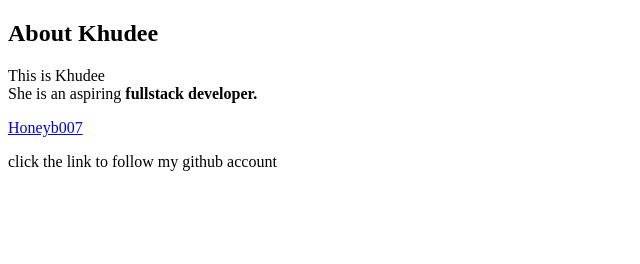
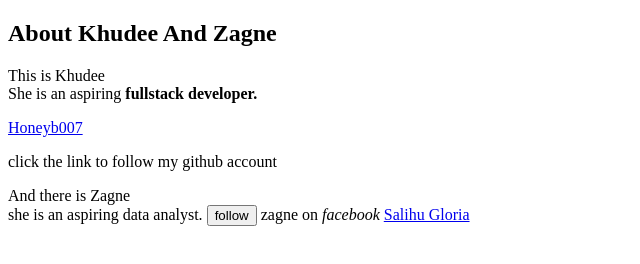
Before and after one commit to Honeyb007/honey, a plain HTML site: page index.html in a window 1280 px wide. Shown: the whole page, without its empty margins (0-640 px from the left). Drawn offline with Linux system fonts and the light colour scheme.

Commit message:
Initial commit

```diff
--- a/index.html
+++ b/index.html
@@ -6,9 +6,12 @@
     <title>Document</title>
 </head>
 <body>
-    <h2>About Khudee</h2>
+    <h2>About Khudee And Zagne</h2>
     <p>This is Khudee <br>
     She is an aspiring <strong>fullstack developer.</strong> <br></p>
      <a href="https://github.com">Honeyb007</a><p>click the link to follow my github account</p>
+     <P>And there is Zagne <br>
+    she is an aspiring data analyst.
+<button>follow</button> zagne on <em>facebook</em> <a href="https://facebook.com">Salihu Gloria</a> </P>
 </body>
 </html>
```
